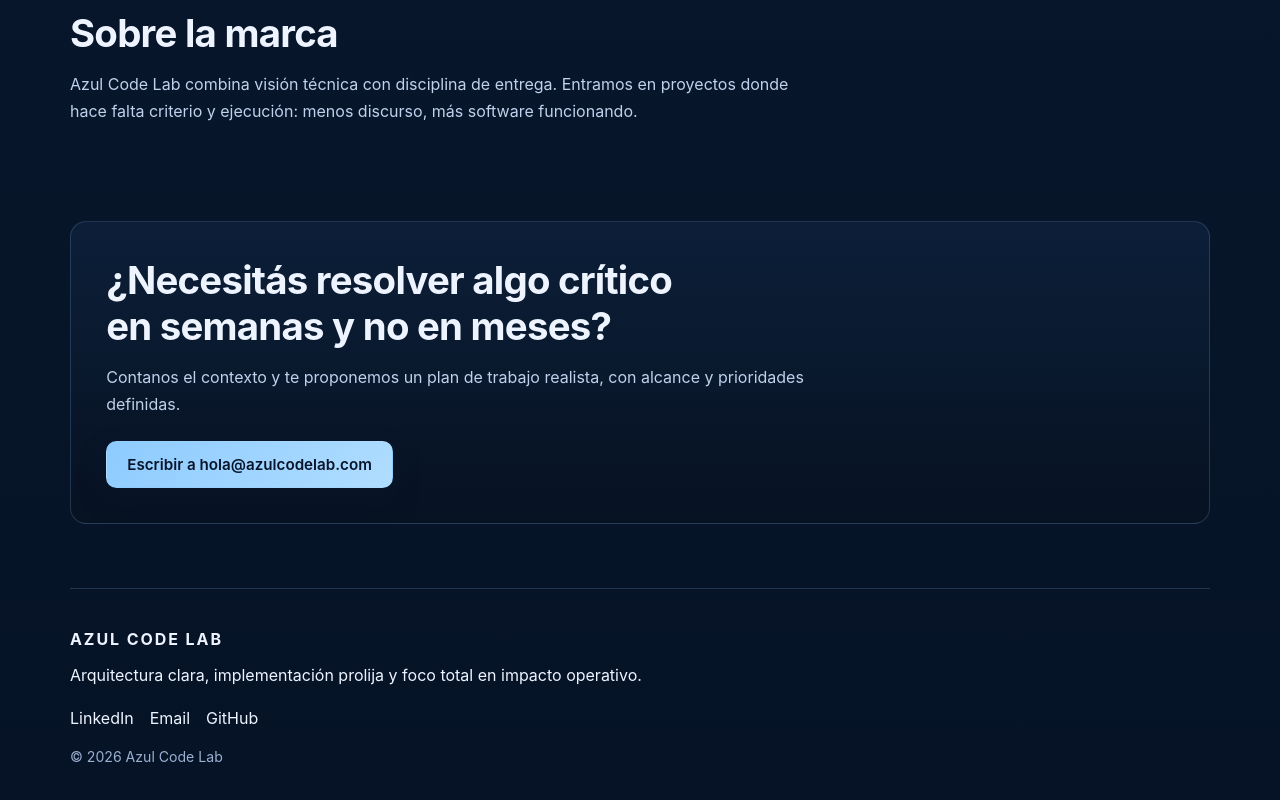
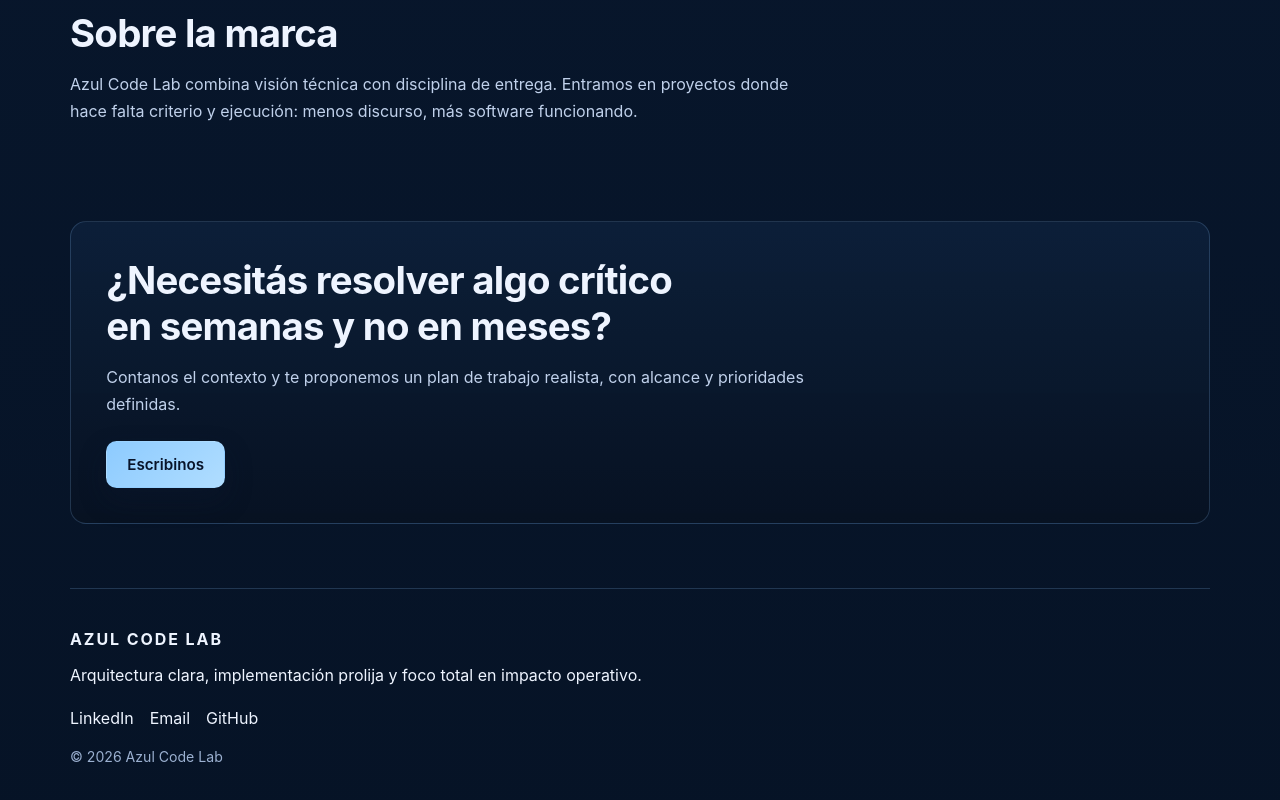
Before and after one commit to lusolegonzalez/acl-web, a React (Vite) app: page / in a window 1280 px wide. Shown: the part 1816-2616 px from the top of the page. Built offline with nearby package versions, Linux system fonts and the light colour scheme.

Commit message:
Update contact email in App.tsx

```diff
--- a/src/App.tsx
+++ b/src/App.tsx
@@ -158,8 +158,8 @@ const App = () => {
               Contanos el contexto y te proponemos un plan de trabajo realista, con alcance y
               prioridades definidas.
             </p>
-            <a className="btn btn-primary" href="mailto:hola@azulcodelab.com">
-              Escribir a hola@azulcodelab.com
+            <a className="btn btn-primary" href="mailto:lusolegonzalez@gmail.com">
+              Escribinos
             </a>
           </SectionBlock>
         </main>
```
